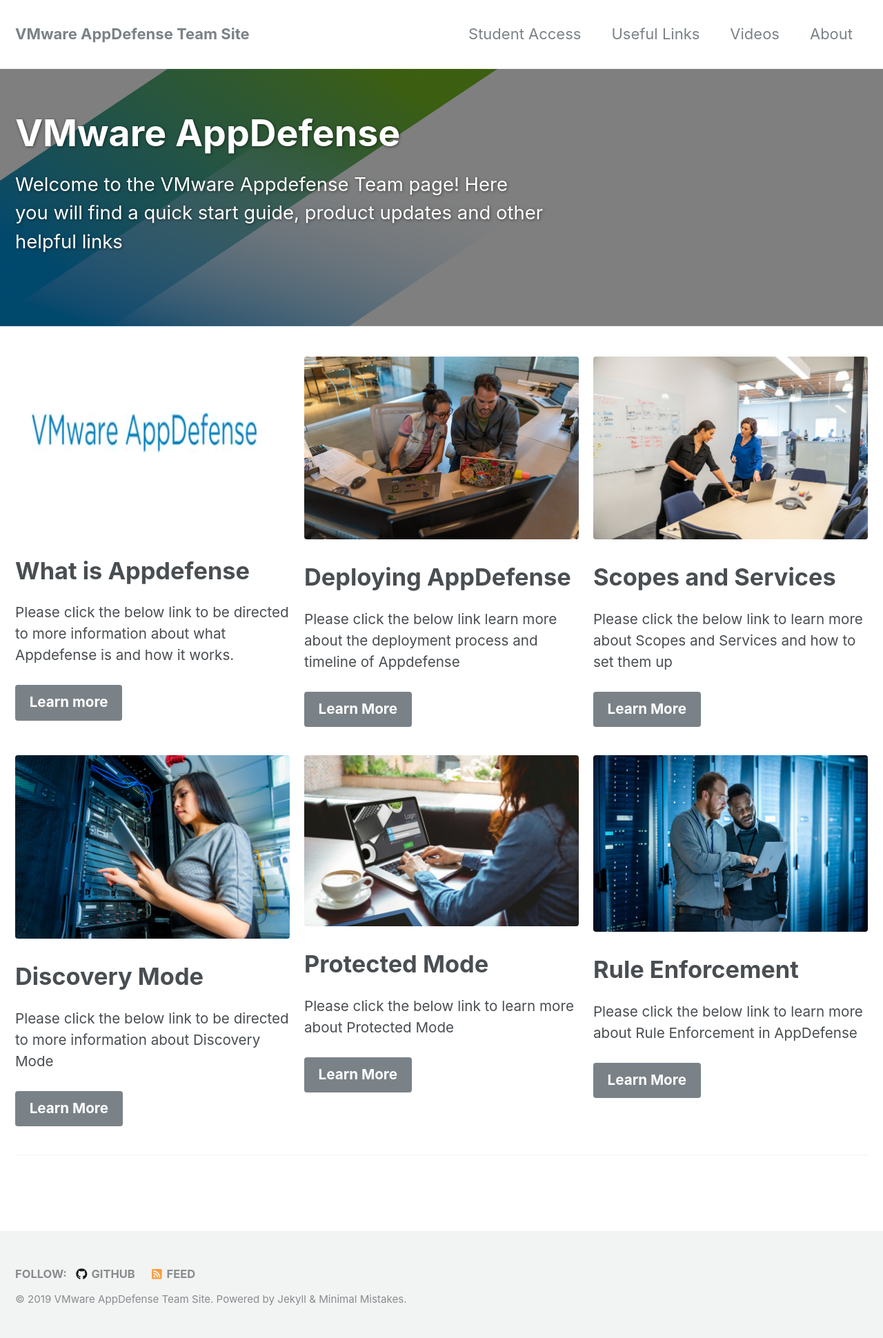
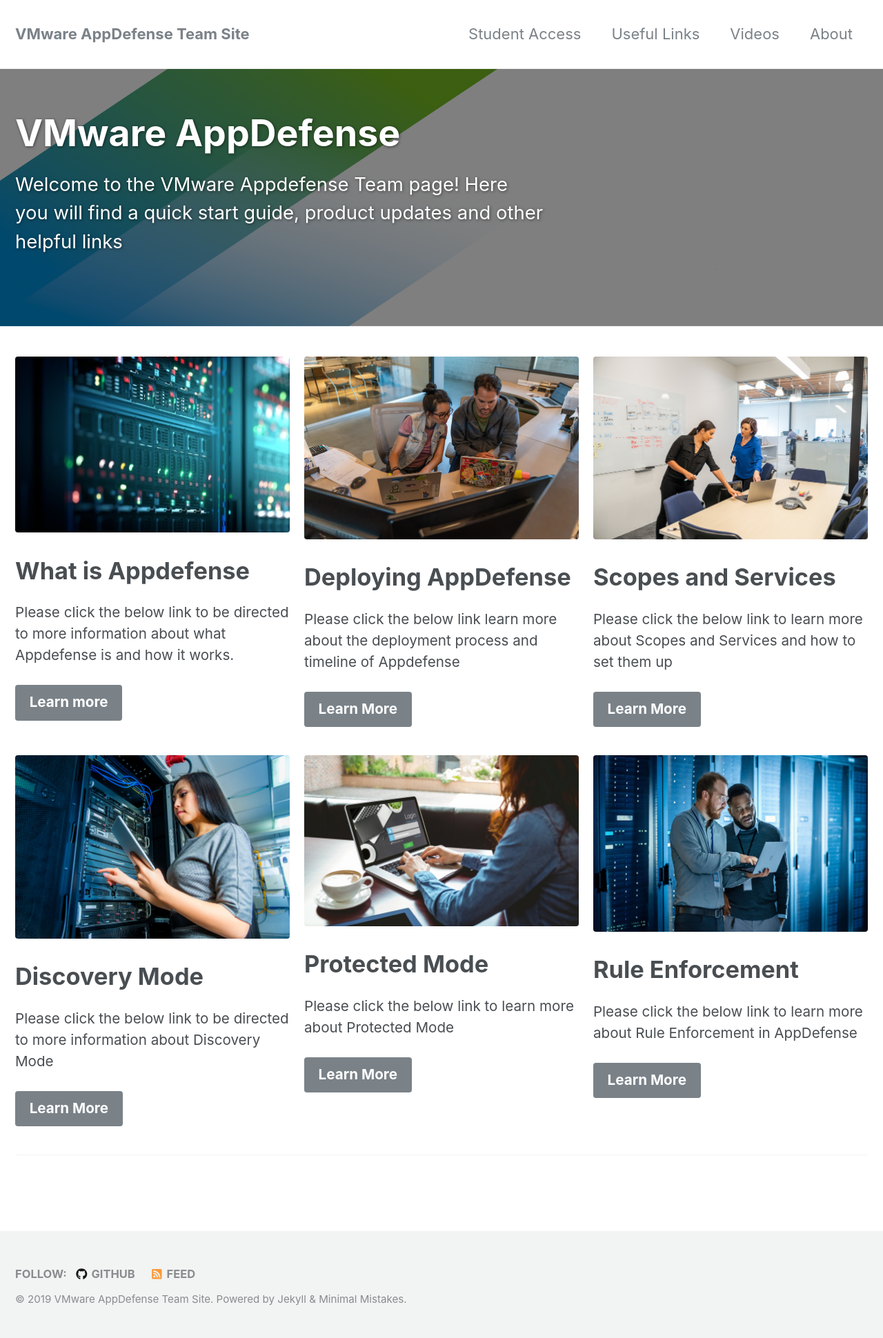
Before and after one commit to vmware-csa-team/AppDefense-Quick-Start-Guide, a Jekyll site: the page built from index.html, in a window 1280 px wide. Shown: the whole page at 69% size. Built offline with Jekyll 4.4.1, drawn with Linux system fonts in a browser that asks for light colours; nearby versions of some CDN libraries; the list of posts is cut into pages by our own code.

Commit message:
picture update

```diff
--- a/index.html
+++ b/index.html
@@ -8,7 +8,7 @@
   overlay_image: /assets/images/backdrop.png
 excerpt: "Welcome to the VMware Appdefense Team page! Here you will find a quick start guide, product updates and other helpful links"
 feature_row:
-  - image_path: /assets/images/appd.png
+  - image_path: /assets/images/Server.jpg
     alt: "What is Appdefense?"
     title: "What is Appdefense"
     excerpt: 'Please click the below link to be directed to more information about what Appdefense is and how it works.'
```
Also changed, not shown: _pages/student-access.md (+1 -1 lines), assets/images/Server.jpg (added).
